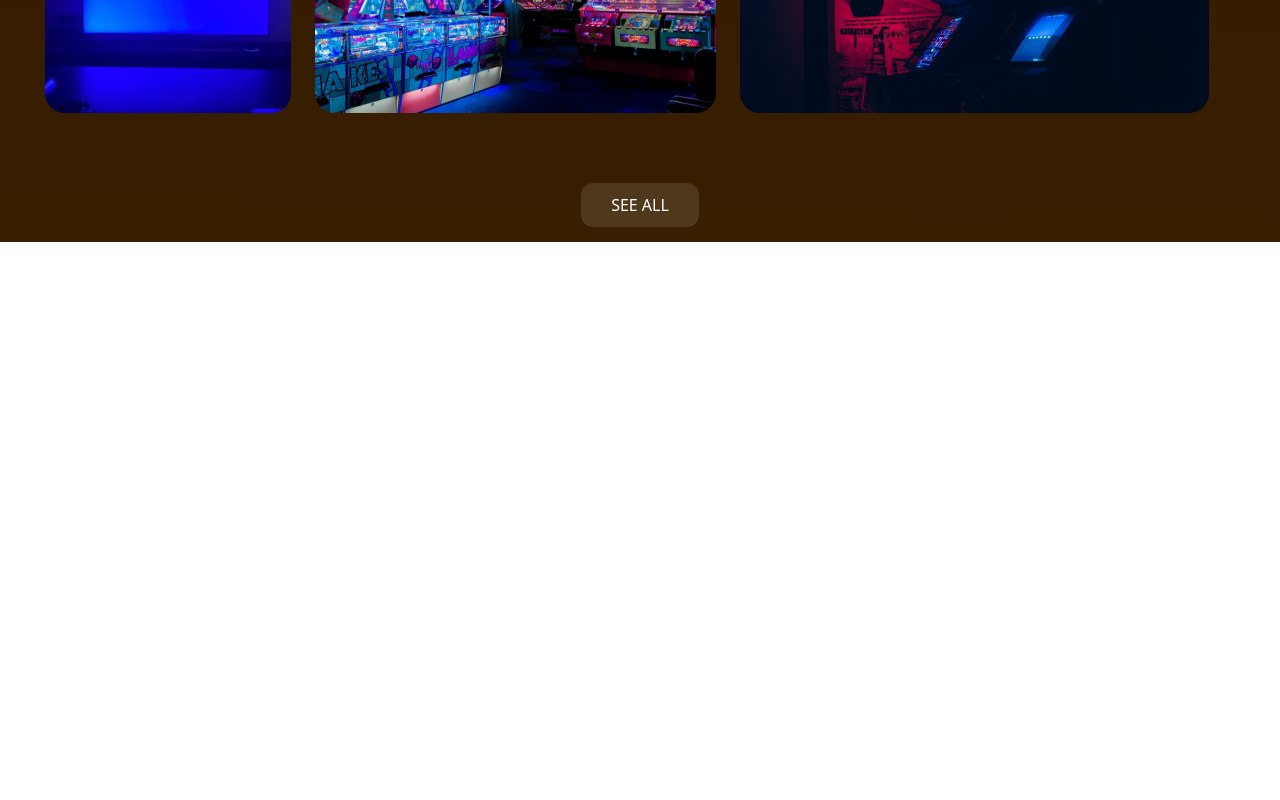
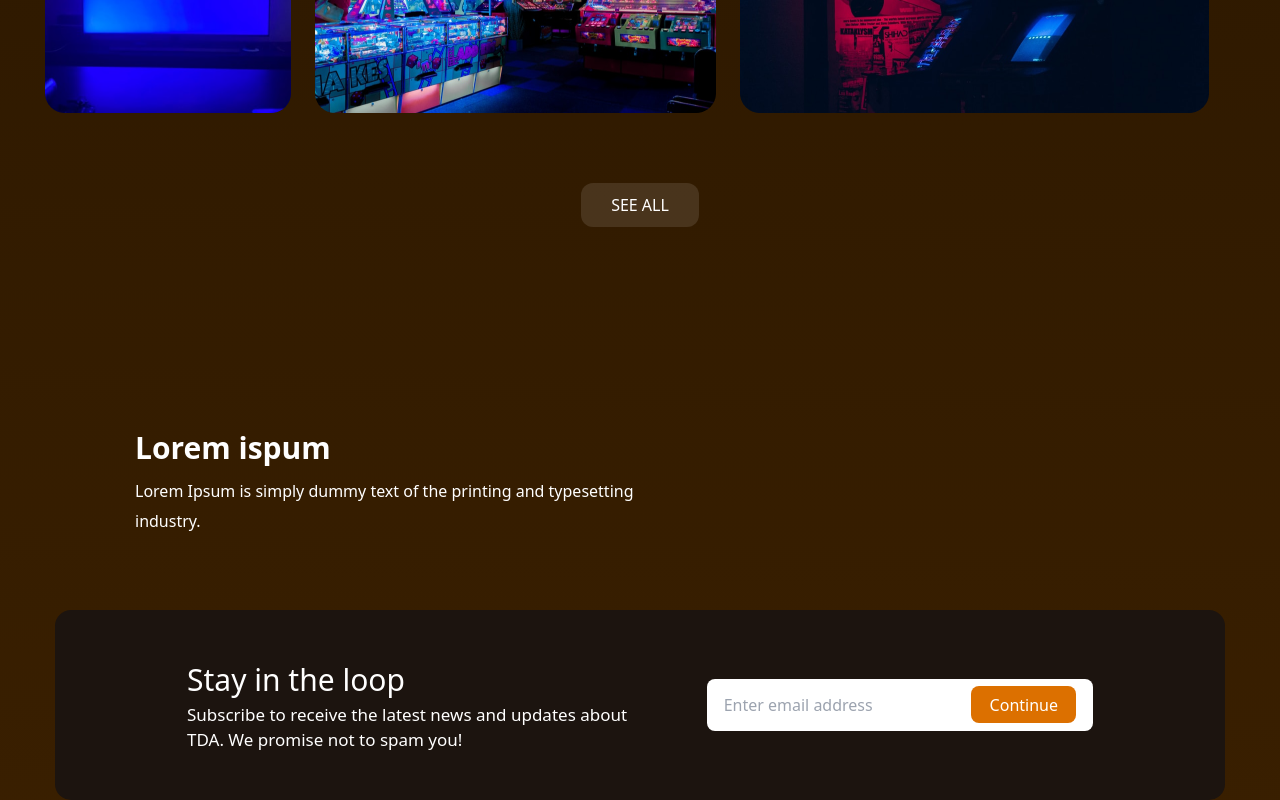
Before and after one commit to Anvarov-Ismoil/gaming-platform, a Vue app: page / in a window 1280 px wide. Shown: the part 4029-4829 px from the top of the page. Before the commit the page ends 4271 px from the top, so only its background shows below. Built offline with nearby package versions, Linux system fonts and the light colour scheme.

Commit message:
added preFooter

```diff
--- /dev/null
+++ b/src/sections/home/preFooter.vue
@@ -0,0 +1,33 @@
+<template>
+  <section>
+    <div class="wrapper pt-[177px]">
+      <div class="titles pl-[135px]">
+        <h1 class="text-[30px] leading-[57px] font-semibold">Lorem ispum</h1>
+        <p class="w-[531px] text-[16px] leading-[30px] font-normal pb-[74px]">Lorem Ipsum is simply dummy text of the printing and typesetting industry.</p>
+      </div>
+
+      <div class="search mx-auto w-[1170px] h-[190px] flex justify-center items-center rounded-2xl bg-[#1C140F]">
+        <div class="subtitles flex flex-col">
+          <h1 class="text-[30px] font-medium">Stay in the loop</h1>
+          <p class="w-[520px] text-[17px] font-normal pr-[42px]">Subscribe to receive the latest news and updates about TDA. We promise not to spam you! </p>
+        </div>
+
+        <form class="w-[386px] flex justify-evenly items-center bg-white rounded-lg">
+          <input class="py-[14px]" placeholder="Enter email address" type="text"/>
+          <button class="w-[105px] h-[37px] bg-[#DC7000] rounded-lg">Continue</button>
+        </form>
+
+      </div>
+    </div>
+  </section>
+</template>
+
+<script>
+export default {
+  data() {
+    return {
+
+    }
+  }
+}
+</script>
--- a/src/views/HomeView.vue
+++ b/src/views/HomeView.vue
@@ -6,6 +6,7 @@
     <bannerSection />
     <optionsSection />
     <gallerySection />
+    <preFooter />
 
   </main>
 </template>
@@ -17,6 +18,7 @@ import cardsSection from '../sections/home/cardsSection.vue'
 import bannerSection from '../sections/home/bannerSection.vue'
 import optionsSection from '../sections/optionsSection.vue'
 import gallerySection from '../sections/home/gallerySection.vue'
+import preFooter from '../sections/home/preFooter.vue'
 
 export default {
   components: {
@@ -24,7 +26,8 @@ export default {
     cardsSection,
     bannerSection,
     optionsSection,
-    gallerySection
+    gallerySection,
+    preFooter
 },
   data() {
     return {}
```
